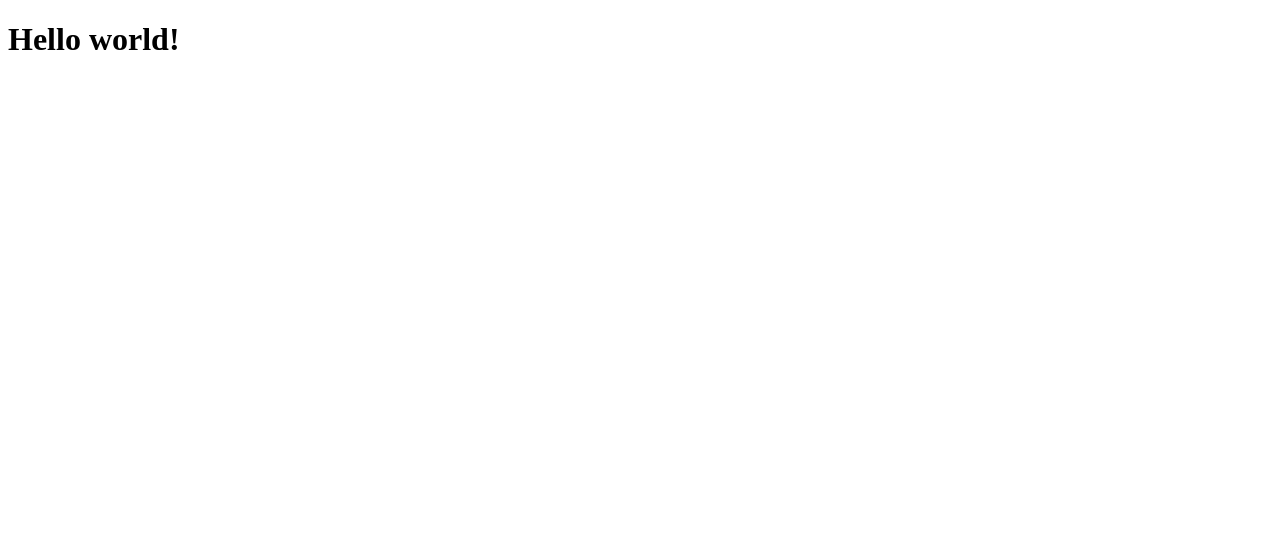
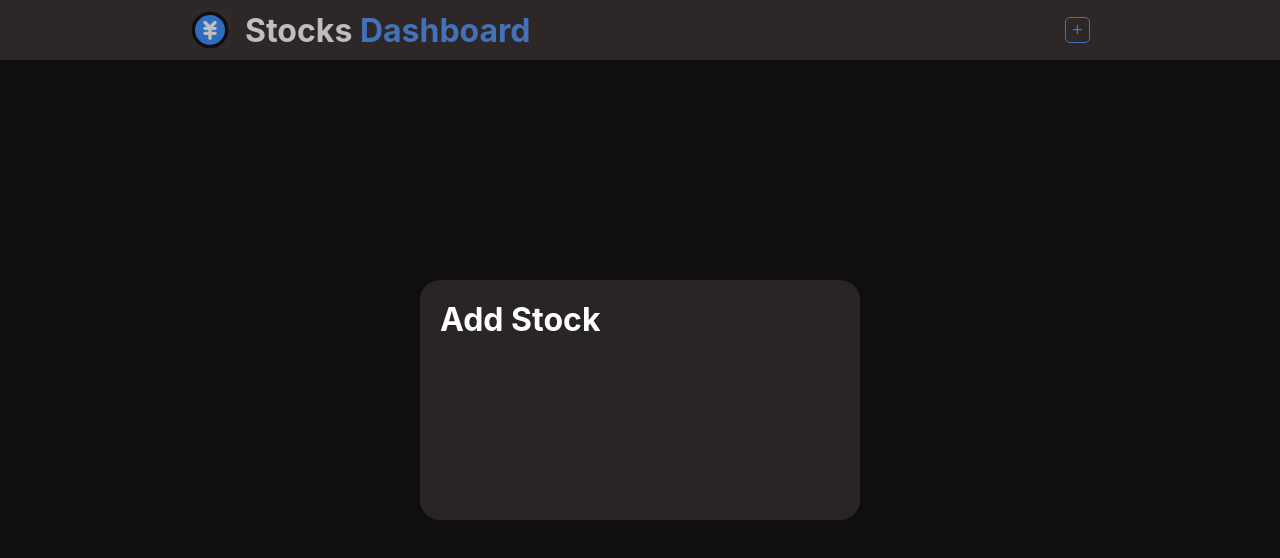
Before and after one commit to ana788/stocks-dashboard, a plain HTML site: page index.html in a window 1280 px wide. Drawn offline with Linux system fonts and the light colour scheme.

Commit message:
Main-Header e Modal

```diff
--- /dev/null
+++ b/css/style.css
@@ -0,0 +1,84 @@
+html, body{
+    padding: 0;
+    margin: 0;
+
+}
+
+body{
+    background: #000;
+    color: #fff;
+    font-family: -apple-system,BlinkMacSystemFont,"Segoe UI",Roboto,Oxygen,Ubuntu,Cantarell,"Fira Sans","Droid Sans","Helvetica Neue",sans-serif;
+}
+
+#main-header{
+    height: 60px;
+    background-color: #2b2424;
+    display: flex;
+    align-items: center;
+    gap: 15px;
+    padding: 0 20px;
+}
+
+#main-header h1{
+    margin: 0;
+}
+
+#main-header img{
+    width: 40px;
+    height: 40px;
+}
+
+#main-header .wrapper{
+    display: flex;
+    align-items: center;
+    gap: 15px;
+    height: 60px;
+}
+
+#main-header span{
+    color: #4a91fc;
+}
+
+#main-header button{
+    margin: 0 0 0 auto;
+    background: none;
+    color: #4a91fc;
+    border: 1px solid #4a91fc;
+    font-size: 1.2rem;
+    border-radius: 5px;
+}
+
+#main-header button:hover{
+    background: black;
+    cursor: pointer;
+}
+
+.wrapper{
+    width: 900px;
+    margin: 0 auto; /*centraliza*/
+}
+
+.modal{
+    position: absolute;
+    top: 0;
+    left: 0;
+    bottom: 0;
+    right: 0;
+    background: #332d2d50; /*alfa: 50% de opacidade*/
+    display: flex;
+    justify-content: center;
+    align-items: center;
+}
+
+.modal .modal-content{
+    width: 400px;
+    min-width: 300px;
+    min-height: 200px;
+    background: #292525;
+    border-radius: 20px;
+    padding: 20px;
+}
+
+.modal .modal-content h1{
+    margin: 0;
+}
--- a/index.html
+++ b/index.html
@@ -4,11 +4,24 @@
     <meta charset="UTF-8">
     <meta http-equiv="X-UA-Compatible" content="IE=edge">
     <meta name="viewport" content="width=device-width, initial-scale=1.0">
-    <title>Stocks Dashboard
+    <link rel="stylesheet" href="css/style.css">
+    <title>Stocks Dashboard</title>
 
-    </title>
 </head>
 <body>
-    <h1>Hello world!</h1>
+    <header id="main-header">
+        <div class="wrapper">
+           <img src="image/logo.svg" alt="logo Stock Dashboard">
+            <h1>Stocks <span>Dashboard</span></h1>
+            <button>+</button>
+        </div>
+    </header>
+
+    <!--Modal-->
+    <div class="modal">
+        <div class="modal-content">
+            <h1>Add Stock</h1>
+        </div>
+    </div>
 </body>
 </html>
```
Also changed, not shown: image/logo.svg (added).
